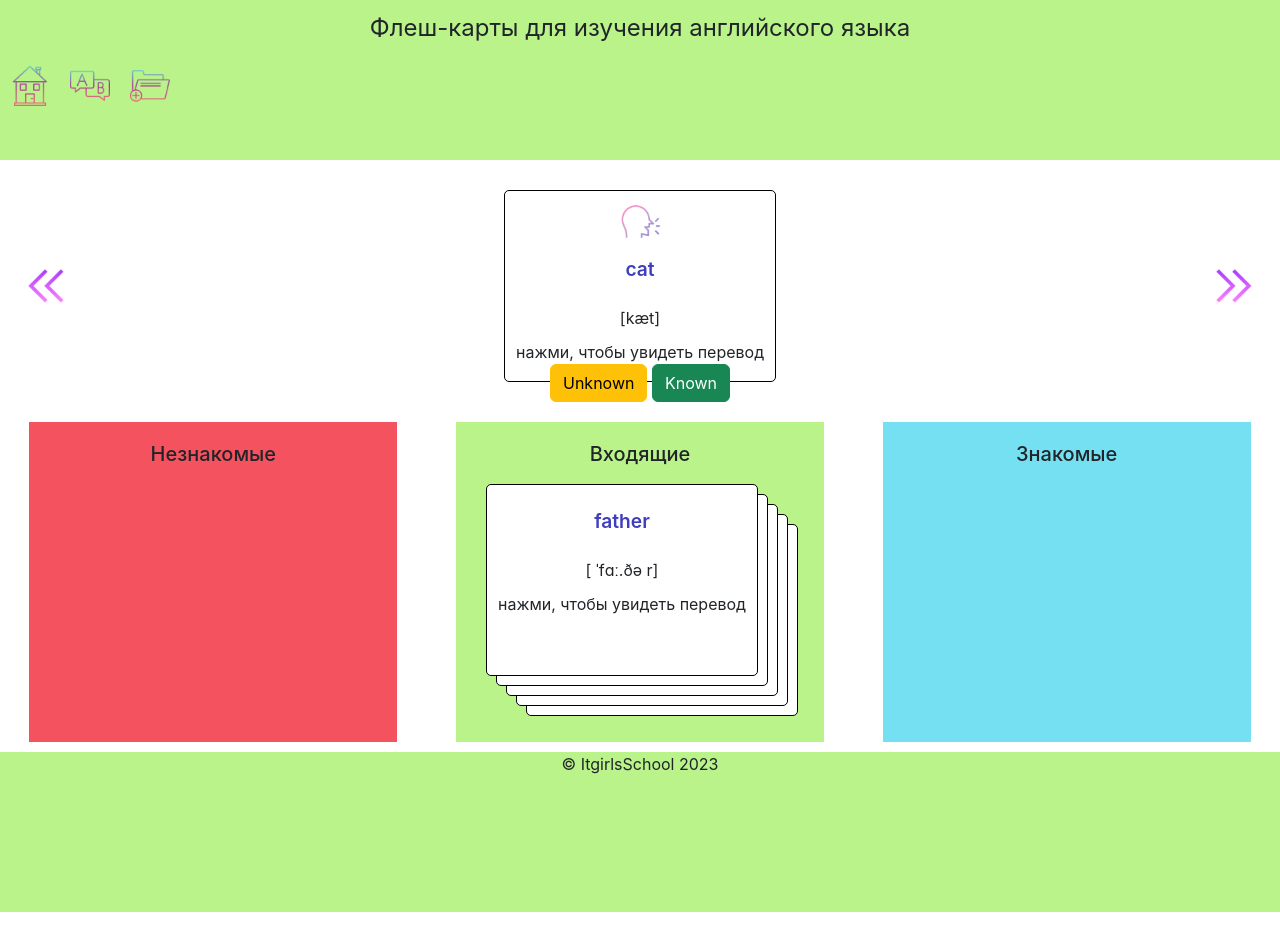
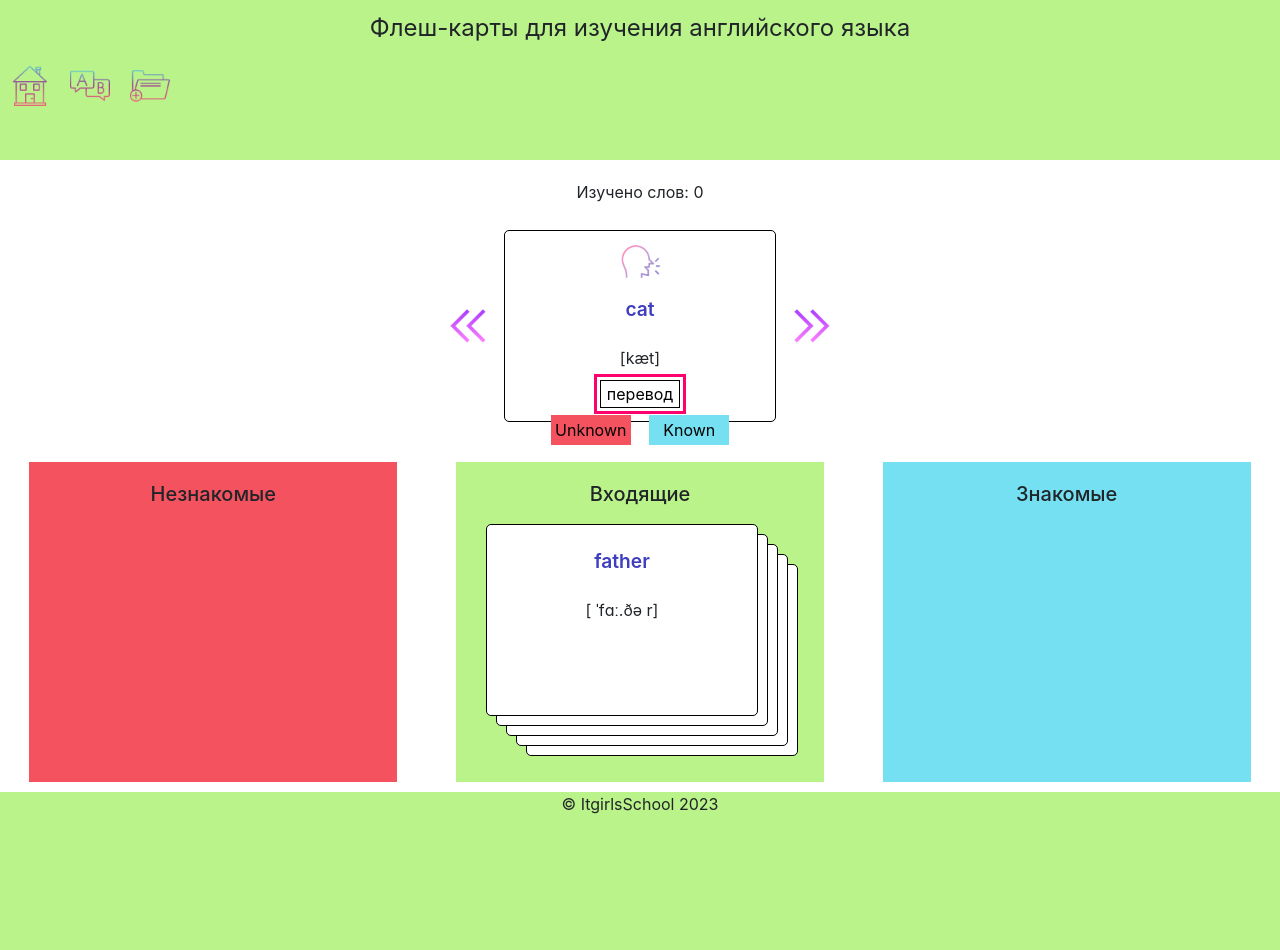
Before and after one commit to irene-strigo/flash-cards-react-project, a React (Create React App) app: page /game in a window 1280 px wide. Before the commit the page ends 912 px from the top, so only its background shows below. Built offline with nearby package versions, Linux system fonts and the light colour scheme.

Commit message:
counter & focus added

```diff
--- a/src/App.js
+++ b/src/App.js
@@ -20,6 +20,7 @@ const words = allWords.map((word, index) => {
   word.active = (index === 0)
   word.unknown = false
   word.known = false
+  word.learned = false
   return word
 })
 
@@ -31,8 +32,10 @@ const columns = [
   { field: 'tags', fieldName: 'Tags' },
 ];
 
+
 function App() {
   let [items, setItems] = useState(words)
+
 
   const switchCard = (command) => {
     // direction === prev - влево
@@ -69,6 +72,8 @@ function App() {
         items = itemsInbox.concat(itemsOther)
         break;
       }
+
+      default: { }
     }
 
     const nextActiveIndex = items.findIndex(item => !item.unknown && !item.known)
@@ -86,6 +91,7 @@ function App() {
         <Header>
         </Header>
         <Routes>
+          <Route path="/" element={<EditableTable columns={columns} rows={allWords} actions />} />
           <Route path="/game" element={<div id="cardsPage">
             <div id="slider" className='SliderContainer'>
               <Slider word={items.find(w => w.active)} switchCard={switchCard} ></Slider>
--- a/src/components/Card/Card.jsx
+++ b/src/components/Card/Card.jsx
@@ -1,24 +1,34 @@
-import React, { useState } from 'react';
+import React, { useState, useRef, useEffect } from 'react';
 import { VoiceComponent } from '../VoiceComponent/VoiceComponent'
+
 export function Card(props) {
     const [showTranslation, setTranslation] = useState(false)
     const handleTranslation = () => {
         setTranslation(!showTranslation)
+        props.handleLearned()
     }
+
     const is_active = props.active
+    const ref = useRef()
+    useEffect(() => is_active ? ref.current.focus() : () => { }, [is_active]);
     return (
         <div className='word'>
             {is_active && <VoiceComponent text={props.english}></VoiceComponent>}
             <div className='word-meaning'>{props.english} </div>
             <div className='word-transcription'>{props.transcription}</div>
-            <div onClick={handleTranslation} className={'explanation ' + props.class + (showTranslation ? ' onShow ' : [])}>нажми, чтобы увидеть перевод</div>
-            <div className={'word-translation ' + props.class + (showTranslation ? ' showWord ' : [])}>{props.russian}</div>
+            {
+                is_active &&
+                <>
+                    <button onClick={handleTranslation} ref={ref} className={'explanation ' + (showTranslation ? ' onShow ' : [])}>перевод</button>
+                    <div className={'word-translation ' + (showTranslation ? ' showWord ' : [])}>{props.russian}</div>
+                </>
+            }
             <div className='word-theme'>{props.theme}</div>
             {is_active &&
                 <>
-                    <button className='btn btn-warning' onClick={() => { props.switchCard('unknown') }}>Unknown</button>
+                    <button className='unknownbtn' onClick={() => { props.switchCard('unknown') }}>Unknown</button>
                     &nbsp;
-                    <button className='btn btn-success' onClick={() => { props.switchCard('known') }}>Known</button>
+                    <button className='knownbtn' onClick={() => { props.switchCard('known') }}>Known</button>
                 </>
             }
         </div>
--- a/src/components/Common.css
+++ b/src/components/Common.css
@@ -10,7 +10,7 @@
     min-width: 10em;
     width: 17em;
     padding: 10px;
-    margin: 10px auto;
+    margin: 10px;
     background-color: white;
     border-radius: 5px;
     height: 12em;
@@ -136,6 +136,18 @@ img{
 .explanation.onShow{
     display: none;
 }
+.explanation{
+    border:1px solid black;
+    background-color: white;
+}
+.explanation.hide{
+    display: none;
+}
+button.explanation:focus:not(:focus-visible),
+button.explanation:focus-visible {
+    outline: 3px solid rgb(255, 0, 111);
+    outline-offset: 3px;
+}
 
 .swbtn {
     border: none;
@@ -153,9 +165,7 @@ img{
     justify-content: center;
     align-items: center;
 }
-.Booster{
-    width: 10em;
-}
+
 .FooterContainer{
     background-color: rgb(186, 243, 137);
     height: 10em;
@@ -188,3 +198,16 @@ img{
 .navLink{
     margin: 10px;
 }
+
+.unknownbtn, .knownbtn{
+margin: 7px;
+padding: 3px;
+width: 5em;
+border: none;
+}
+.unknownbtn{
+    background-color: rgb(244, 82, 95); ;
+}
+.knownbtn{
+ background-color: rgb(116, 224, 241);
+}
--- a/src/components/EditableTable/EditableTable.jsx
+++ b/src/components/EditableTable/EditableTable.jsx
@@ -27,7 +27,7 @@ const EditableTable = ({ columns, rows, actions }) => {
     }
     const handleCancelEditing = () => {
         setIsEditMode(false);
-        setEditedRow(undefined);
+        setEditedRow(null);
     }
     const handleSaveRowChanges = () => {
         setTimeout(() => {
--- a/src/components/Slider/Slider.jsx
+++ b/src/components/Slider/Slider.jsx
@@ -1,20 +1,30 @@
 
-
+import React, { useState } from 'react';
 import { SwitchButton } from '../SwitchButton/SwitchButton'
 import { Card } from '../Card/Card'
 
 const Items = (props) => {
+    const [howManyLearned, setHowManyLearned] = useState(0)
+    const handleLearned = () => {
+        setHowManyLearned(howManyLearned + 1);
+    }
 
     const item = props.word || {}
 
     return (
-        <div className="items">
-            <SwitchButton title="Prev" command="prev" switchCard={props.switchCard} />
+        <>
+            <div className='counter'>
+                <p>Изучено слов: {howManyLearned}</p>
 
-            <Card key={item.id} switchCard={props.switchCard} {...item} />
+            </div>
+            <div className="items">
 
-            <SwitchButton title="Next" command="next" switchCard={props.switchCard} />
-        </div>
+                <SwitchButton title="Prev" command="prev" switchCard={props.switchCard} />
+
+                <Card key={item.id} switchCard={props.switchCard} {...item} handleLearned={handleLearned} />
+
+                <SwitchButton title="Next" command="next" switchCard={props.switchCard} />
+            </div></>
     )
 }
 
```
